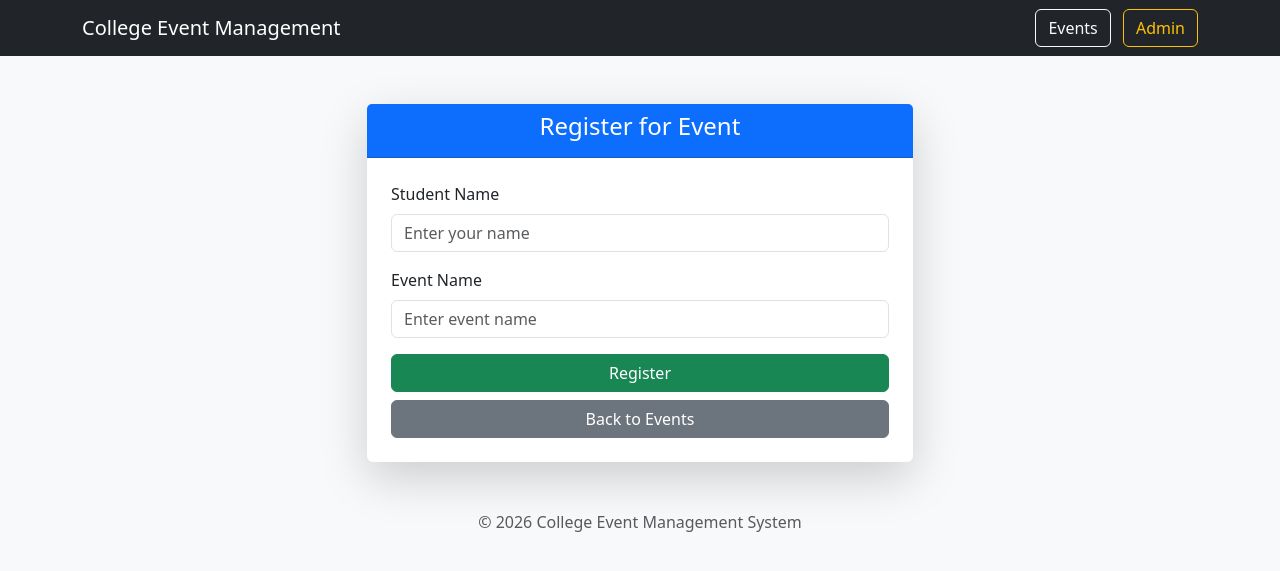
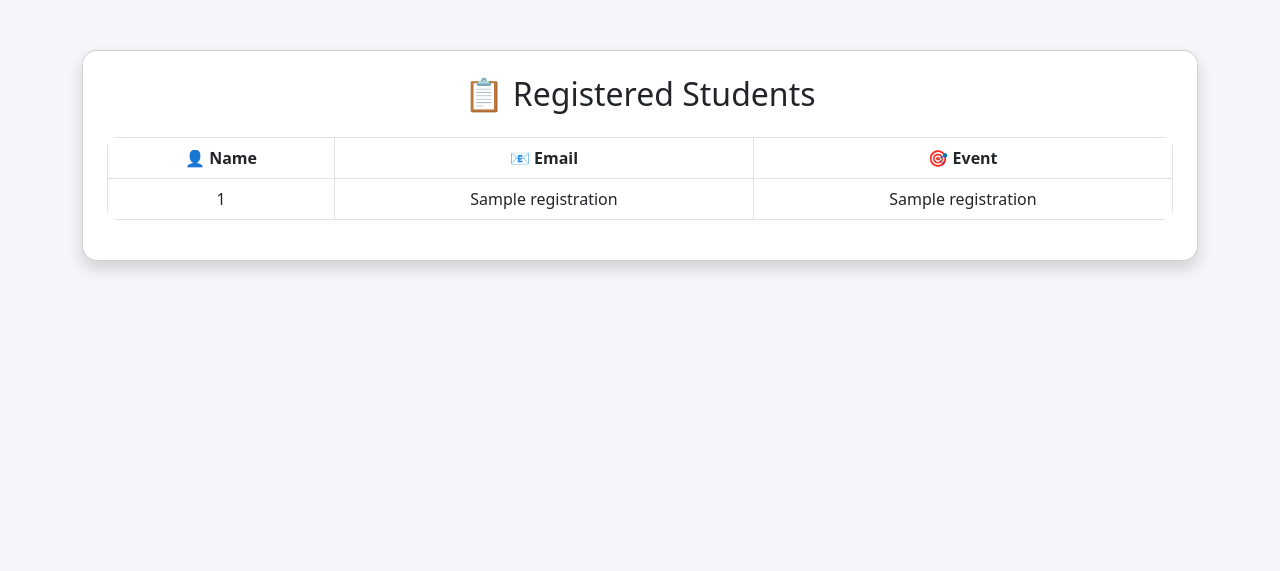
Before and after one commit to somesh129p/college-event-management, a Flask app: template templates/register.html in a window 1280 px wide. Shown: the top 571 px of the page. Run offline with Flask 3, Linux system fonts and the light colour scheme; the template is opened without the code that fills it: most values are stand-ins (such as "Sample title", 1, 10 or a date in 2020).

Commit message:
beautiful registrations table UI

```diff
--- a/templates/register.html
+++ b/templates/register.html
@@ -1,64 +1,81 @@
 <!DOCTYPE html>
 <html>
 <head>
-    <title>Register - College Event Management</title>
-    <meta name="viewport" content="width=device-width, initial-scale=1">
+    <title>Registrations</title>
+
+    <!-- Bootstrap -->
     <link href="https://cdn.jsdelivr.net/npm/bootstrap@5.3.0/dist/css/bootstrap.min.css" rel="stylesheet">
+
+    <style>
+        body {
+            background: #f4f6f9;
+        }
+
+        .container {
+            margin-top: 50px;
+        }
+
+        .card {
+            border-radius: 15px;
+        }
+
+        table {
+            border-radius: 10px;
+            overflow: hidden;
+        }
+
+        th {
+            background-color: #0d6efd;
+            color: white;
+            text-align: center;
+        }
+
+        td {
+            text-align: center;
+            vertical-align: middle;
+        }
+
+        tr:hover {
+            background-color: #f1f1f1;
+        }
+    </style>
 </head>
-<body class="bg-light">
 
-<nav class="navbar navbar-expand-lg navbar-dark bg-dark">
-  <div class="container">
-    <a class="navbar-brand" href="/">College Event Management</a>
-    <div class="ms-auto">
-      <a href="/events" class="btn btn-outline-light me-2">Events</a>
-      <a href="/admin" class="btn btn-outline-warning">Admin</a>
-    </div>
-  </div>
-</nav>
+<body>
 
-<div class="container mt-5">
-  <div class="row justify-content-center">
-    <div class="col-md-6">
+<div class="container">
 
-      <div class="card shadow-lg border-0">
+    <div class="card shadow p-4">
 
-        <div class="card-header bg-primary text-white text-center">
-          <h4>Register for Event</h4>
-        </div>
+        <h2 class="text-center mb-4">
+            📋 Registered Students
+        </h2>
 
-        <div class="card-body p-4">
+        <table class="table table-bordered table-hover">
 
-          <form method="POST">
+            <thead>
+                <tr>
+                    <th>👤 Name</th>
+                    <th>📧 Email</th>
+                    <th>🎯 Event</th>
+                </tr>
+            </thead>
 
-            <div class="mb-3">
-              <label class="form-label">Student Name</label>
-              <input type="text" name="student" class="form-control" placeholder="Enter your name" required>
-            </div>
+            <tbody>
+                {% for r in registrations %}
+                <tr>
+                    <td>{{ r[0] }}</td>
+                    <td>{{ r[1] }}</td>
+                    <td>{{ r[2] }}</td>
+                </tr>
+                {% endfor %}
+            </tbody>
 
-            <div class="mb-3">
-              <label class="form-label">Event Name</label>
-              <input type="text" name="event" class="form-control" placeholder="Enter event name" required>
-            </div>
-
-            <div class="d-grid gap-2">
-              <button type="submit" class="btn btn-success">Register</button>
-              <a href="/events" class="btn btn-secondary">Back to Events</a>
-            </div>
-
-          </form>
-
-        </div>
-
-      </div>
+        </table>
 
     </div>
-  </div>
+
 </div>
-
-<footer class="text-center mt-5 text-muted">
-  <p>© 2026 College Event Management System</p>
-</footer>
 
 </body>
 </html>
```
